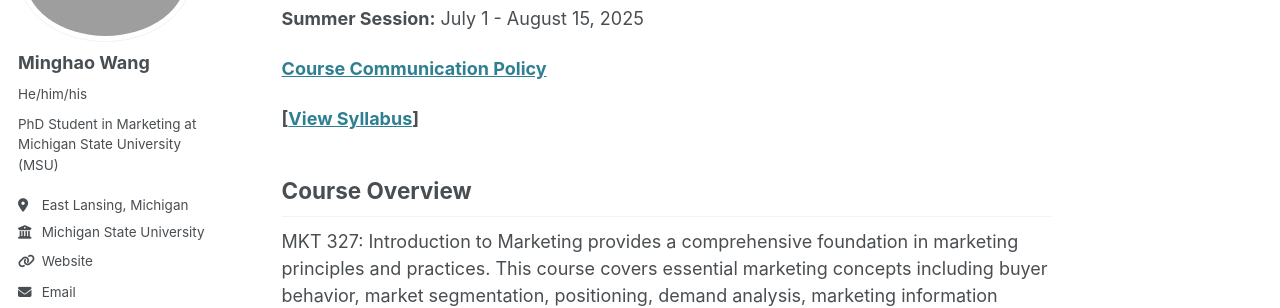
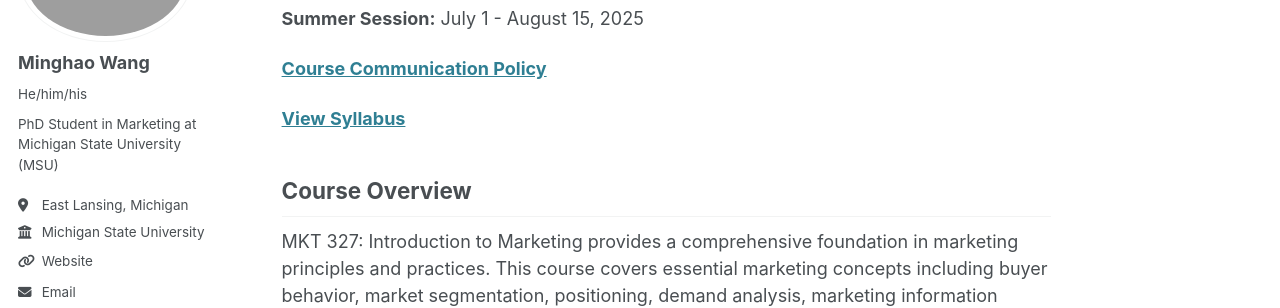
Before and after one commit to minghaowang-research/minghaowang-research.github.io, a Jekyll site: the page built from _teaching/2025-summer-marketing-327.md, in a window 1280 px wide and 900 px high. Shown: the part 198-506 px from the top of the window. Built offline with Jekyll 4.4.1, drawn with Linux system fonts in a browser that asks for light colours.

```diff
--- a/_teaching/2025-summer-marketing-327.md
+++ b/_teaching/2025-summer-marketing-327.md
@@ -18,7 +18,7 @@ excerpt: " "
   {% endif %}
 {% endfor %}
 
-**[[View Syllabus](https://minghaowang-research.github.io/assets/pdf/2025-summer-mkt327-syllabus.pdf)]**
+**[View Syllabus](https://minghaowang-research.github.io/assets/pdf/2025-summer-mkt327-syllabus.pdf)**
 
 ## Course Overview
 MKT 327: Introduction to Marketing provides a comprehensive foundation in marketing principles and practices. This course covers essential marketing concepts including buyer behavior, market segmentation, positioning, demand analysis, marketing information systems, pricing strategies, promotion, distribution channels, product policies, and ethical considerations in marketing.
```
